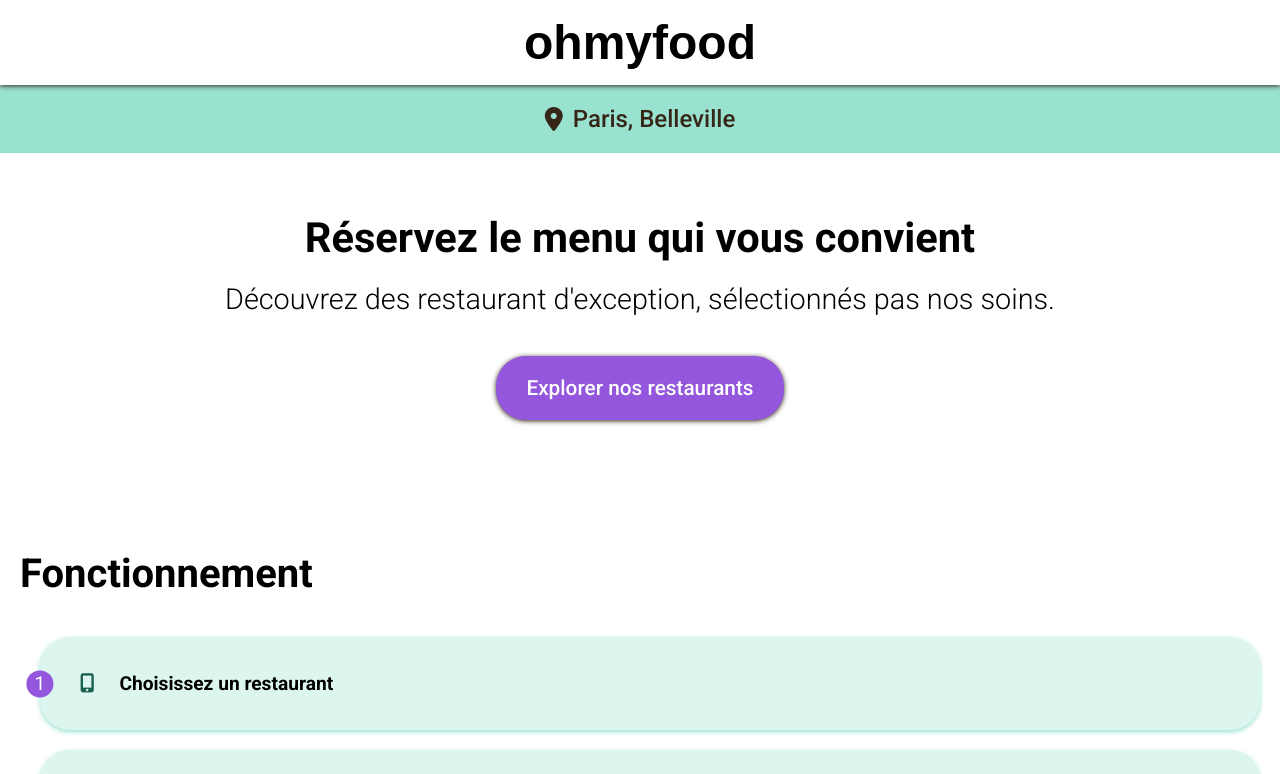
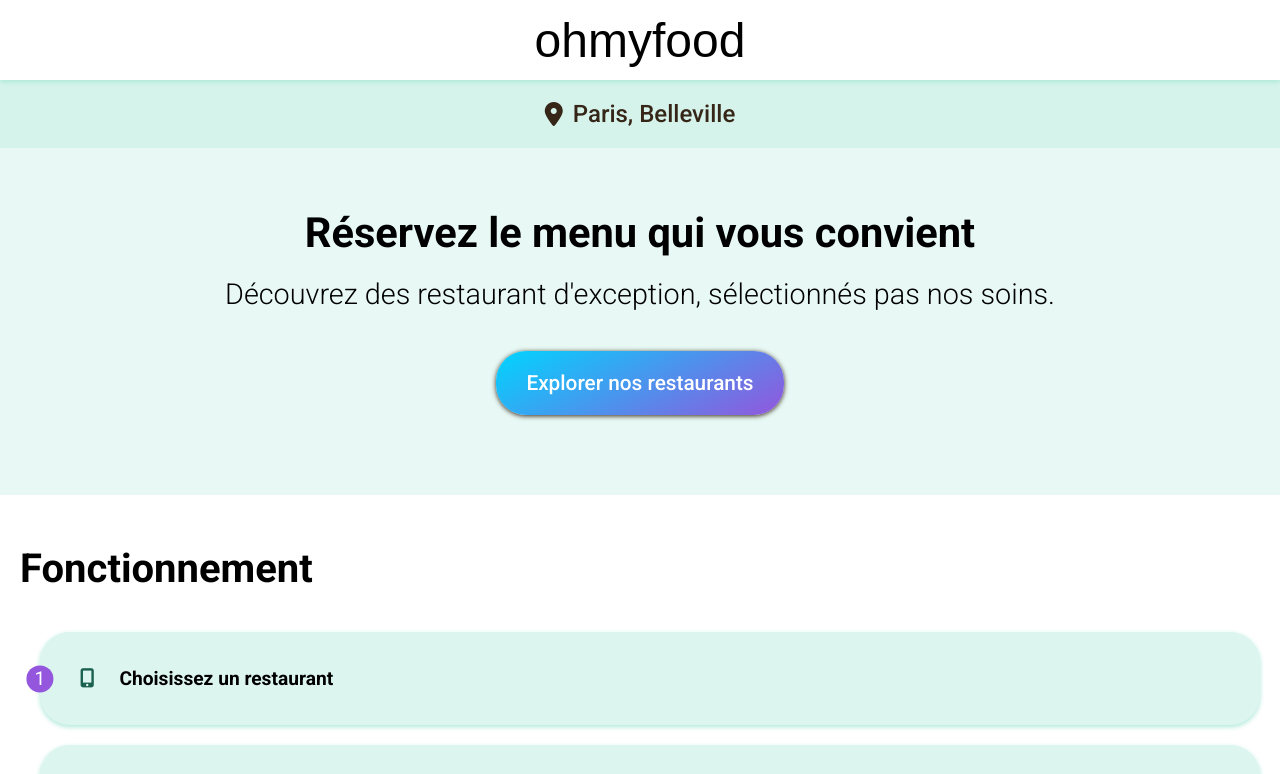
Before and after one commit to ValtnM/ValentinMonteiro_3_09072021, a website: page index.html in a window 1280 px wide. Shown: the top 774 px of the page. Drawn offline with Linux system fonts and the light colour scheme; a web font is replaced by a local one.

Commit message:
Création du header de la page 'menu'

```diff
--- a/index.html
+++ b/index.html
@@ -15,7 +15,7 @@
 <body>
     <div id="container">
         <header class="header-accueil">
-            <h1>ohmyfood</h1>
+            <h1 class="header-accueil__title">ohmyfood</h1>
         </header>
 
         <main>
@@ -107,6 +107,7 @@
                     </article>
                 </div>
             </section>
+        </main>
 
         <footer class="footer">
             <h4 class="footer__title">ohmyfood</h4>
@@ -124,8 +125,6 @@
                 <a class="link link__name" href="#">Contact</a>
             </div>
         </footer>
-
-        </main>
     </div>
 </body>
 </html>
--- a/sass/main.scss
+++ b/sass/main.scss
@@ -1,7 +1,7 @@
 $primary-color: #9356DC;
 $secondary-color: #FF79DA;
 $tertiary-color: #99E2D0;
-$box-shadow: 0 2px 5px $tertiary-color;
+$box-shadow: 0 2px 5px lighten($tertiary-color,5);
 * {
     margin: 0;
     box-sizing: border-box;
@@ -14,13 +14,34 @@ $box-shadow: 0 2px 5px $tertiary-color;
 
 .header-accueil {
     position: relative;
+    height: 5rem;
     z-index: 2;
-    box-shadow: 0 1px 5px #352617;
+    box-shadow: $box-shadow;
+}
+
+.header-menu {
+
+    &__nav {
+        position: relative;
+        height: 5rem;
+        display: flex;
+        align-items: center;
+        padding: 15px 25px;
+    }
+
+    &__banner {
+        width: 100%;
+    }
 }
 
 h1 {
+    position: absolute;
+    left: 50%;
+    top: 50%;
+    transform: translate(-50%,-50%);
     font-family: "Shrikhand", sans-serif;
     font-size: 3rem;
+    font-weight: 400;
     text-align: center;
     padding: 15px 0;
 }
@@ -32,7 +53,7 @@ h1 {
     justify-content: center;
     align-items: center;
     padding: 20px 0;
-    background: $tertiary-color;
+    background: lighten($tertiary-color,15);
 
     & p {
         font-weight: 500;
@@ -51,6 +72,7 @@ h1 {
 .presentation {
     text-align: center;
     padding: 60px 40px;
+    background: lighten($tertiary-color, 20);
 
     &__title {
         font-weight: 700;
@@ -67,7 +89,7 @@ h1 {
         font-weight: 500;
         font-size: 1.3rem;
         color: white;
-        background: $primary-color;
+        background: linear-gradient(331deg, rgba(2,0,36,1) 0%, rgba(147,86,220,1) 0%, rgba(0,212,255,1) 100%);
         margin: 20px 0;
         padding: 20px 30px;
         border: none;
@@ -231,3 +253,6 @@ h1 {
         }
     }
 }
+
+
+/* ------> HEADER-MENU <------- */
```
Also changed, not shown: assets/css/style.css, 1 other file. Lines whose indentation alone changed are shown as unchanged.
